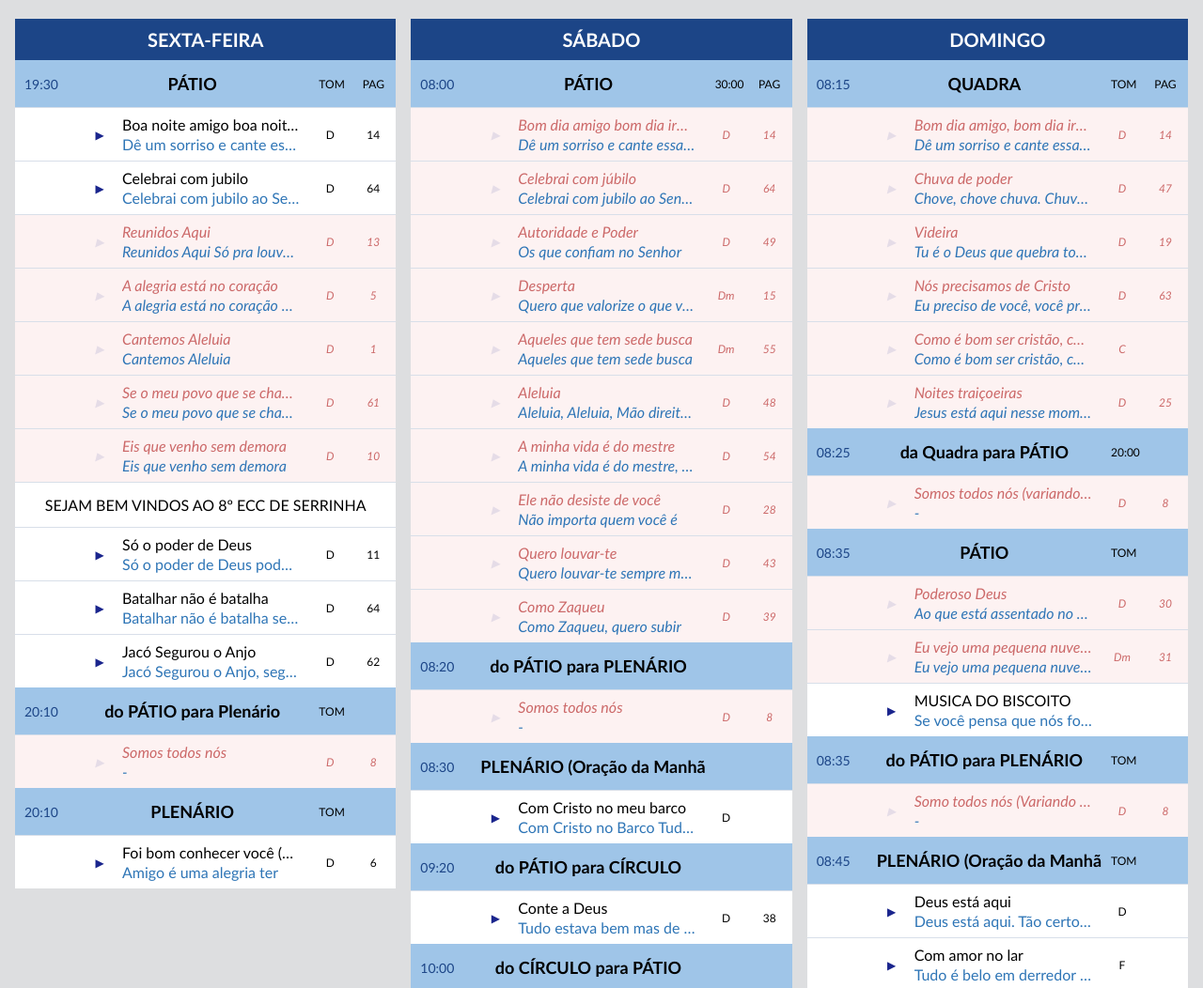
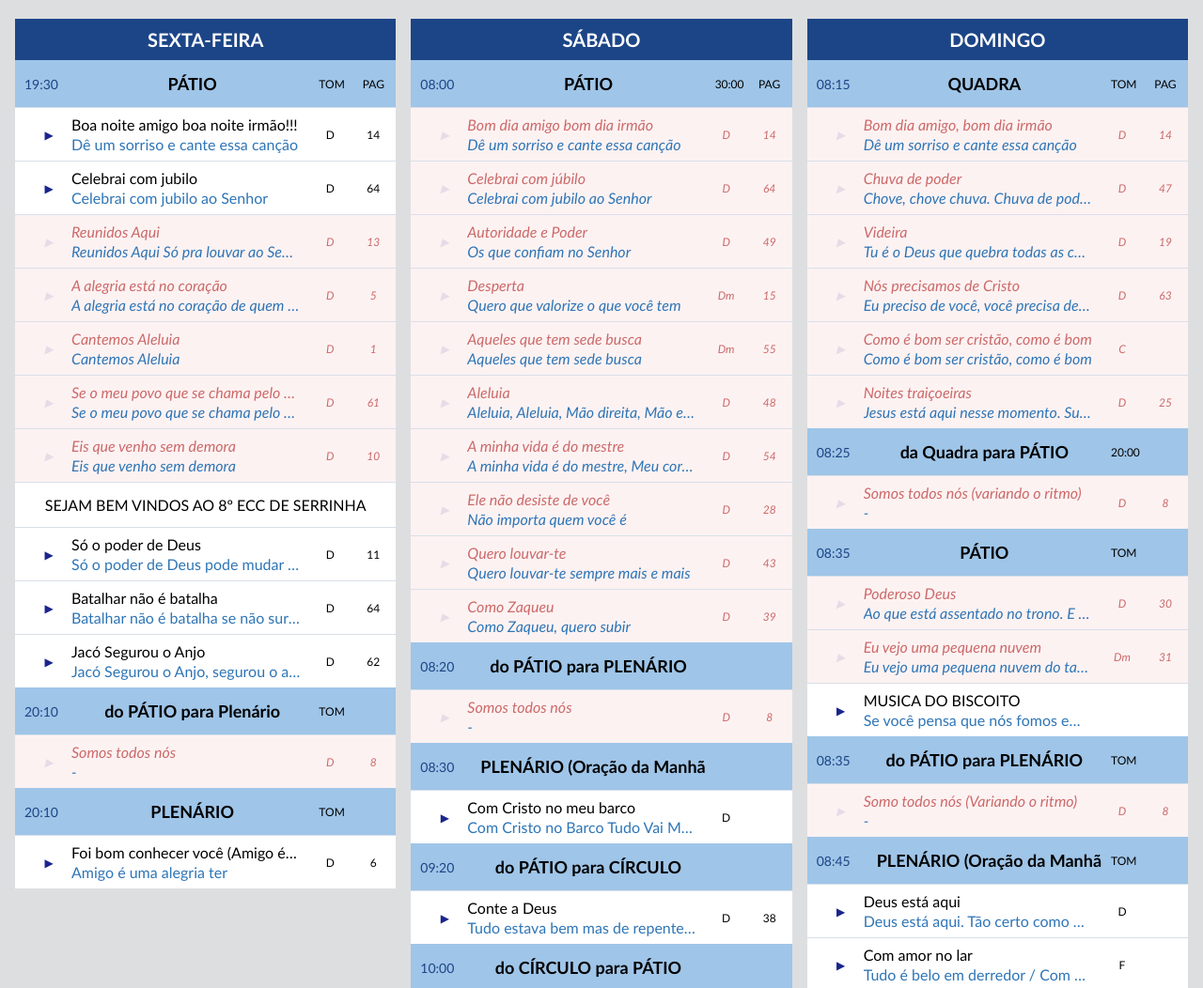
Before and after one commit to rafaelvalverdedev/bandinhaECC-V2, a website: page public/index.html in a window 1280 px wide. Shown: the top 1052 px of the page at 94% size. Drawn offline with Linux system fonts and the light colour scheme.

Commit message:
Atualiza

```diff
--- a/public/app.js
+++ b/public/app.js
@@ -65,8 +65,7 @@ function render() {
 
       r.innerHTML = `
         <div class="cell time">${it.time || ""}</div>
-        <div class="cell titleContent"> ${playIcon} <span class="title-text">${titleContent}</span>
-        </div>
+        <div class="cell titleContent"> ${playIcon} <span class="title-text">${titleContent}</span></div>
         <div class="cell right">${it.tone || ""}</div>
         <div class="cell right">${it.page ?? ""}</div>
       `;
--- a/public/styles.css
+++ b/public/styles.css
@@ -67,7 +67,7 @@ body {
 /* MÚSICA */
 .row {
     display: grid;
-    grid-template-columns: 64px 1fr 44px 48px;
+    grid-template-columns: 10px 1fr 44px 48px;
     align-items: center;
     min-height: 40px;
     border-top: 1px solid var(--line);
```
Also changed, not shown: 1 other file.
